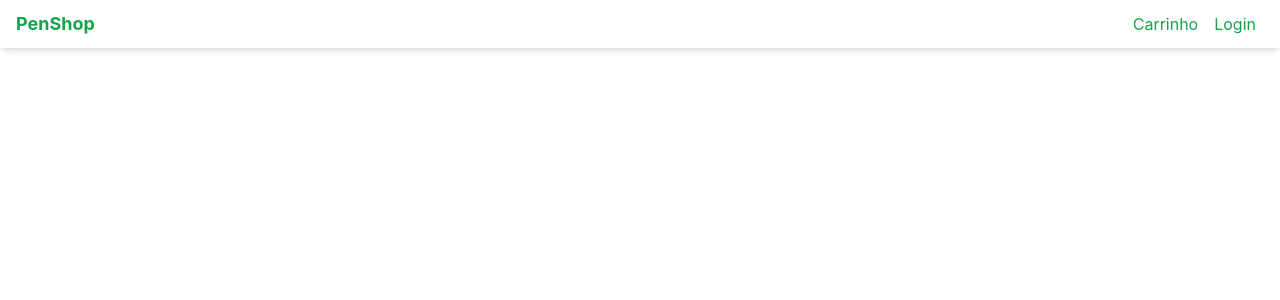
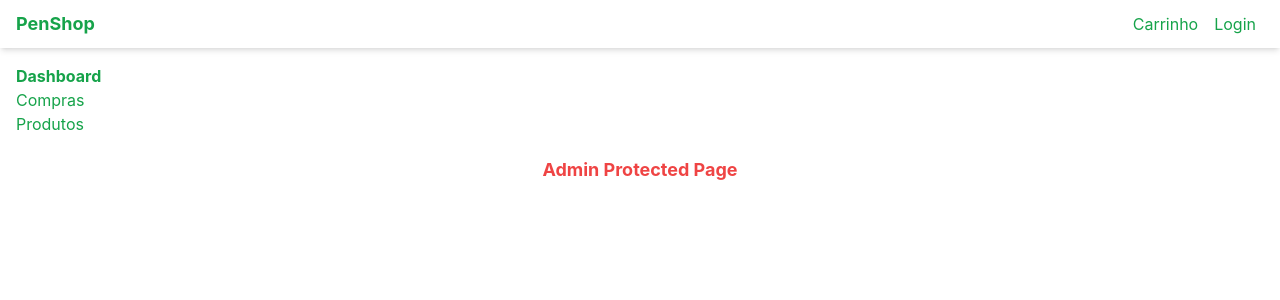
Before and after one commit to MarcioAjunior/trabalho_containers, a Next.js app in the folder pen/: page /admin in a window 1280 px wide. Shown: the top 300 px of the page. Built offline with nearby package versions, Linux system fonts and the light colour scheme; no server answers.

Commit message:
implementado layout e pagina de dash fixa

```diff
--- /dev/null
+++ b/pen/app/admin/dashboard/page.tsx
@@ -0,0 +1,6 @@
+import Link from "next/link";
+import React from "react";
+
+export default function page() {
+  return <div></div>;
+}
--- a/pen/app/admin/layout.tsx
+++ b/pen/app/admin/layout.tsx
@@ -1,6 +1,27 @@
-import AppBar from "app/AppBar";
+import Link from "next/link";
 import React from "react";
 
-export default function layout() {
-  return <div></div>;
+export default function layout({ children }: any) {
+  return (
+    <div>
+      <main className="container m-auto mt-4 px-4">
+        <div>
+          <ul>
+            <li className="content-center">
+              <Link href="/admin/dashboard" className="font-bold">
+                Dashboard
+              </Link>
+            </li>
+            <li>
+              <Link href="/admin/orders">Compras</Link>
+            </li>
+            <li>
+              <Link href="/admin/products">Produtos</Link>
+            </li>
+          </ul>
+        </div>
+      </main>
+      <div className="md:col-span-3">{children}</div>
+    </div>
+  );
 }
```
